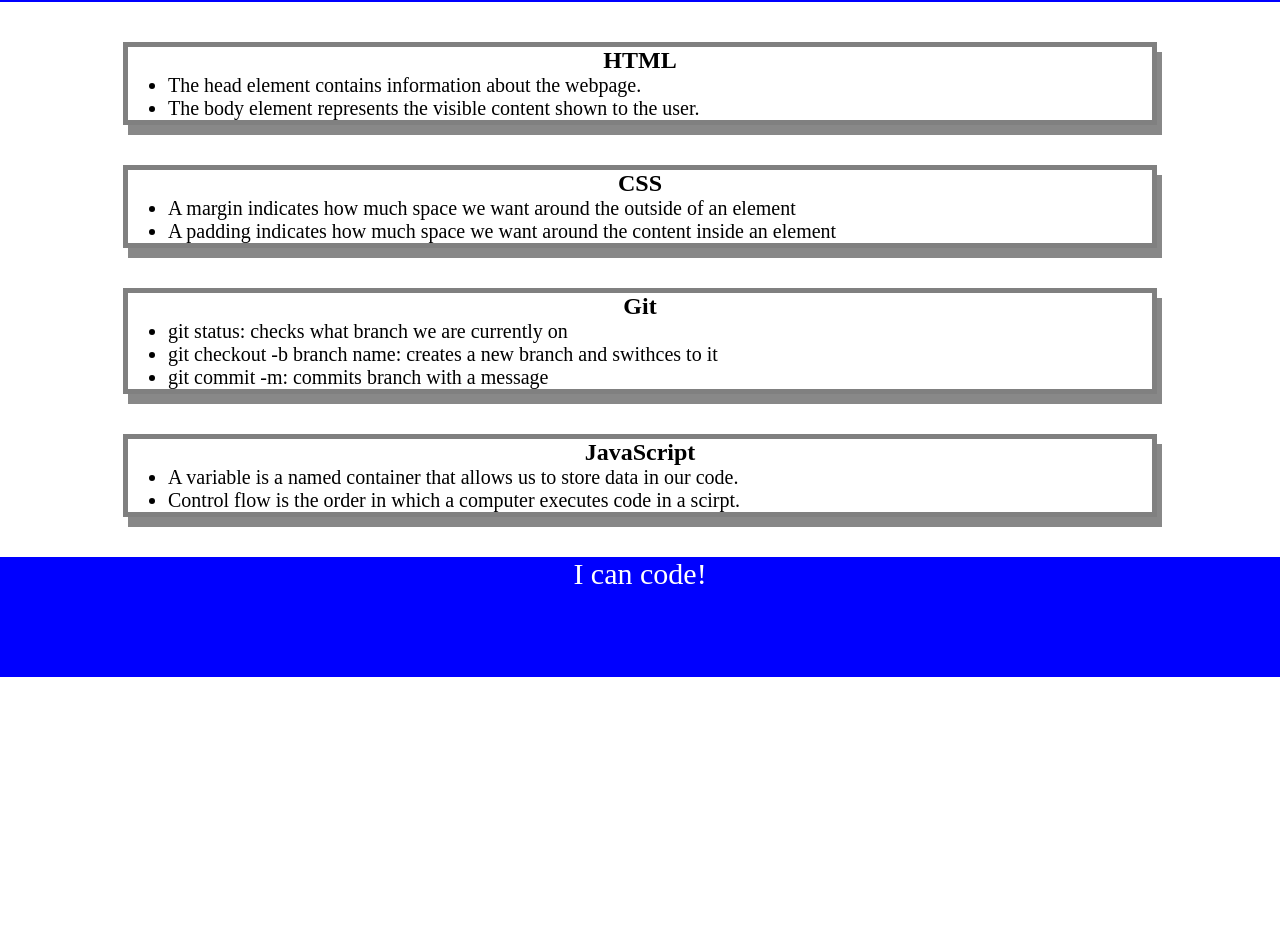
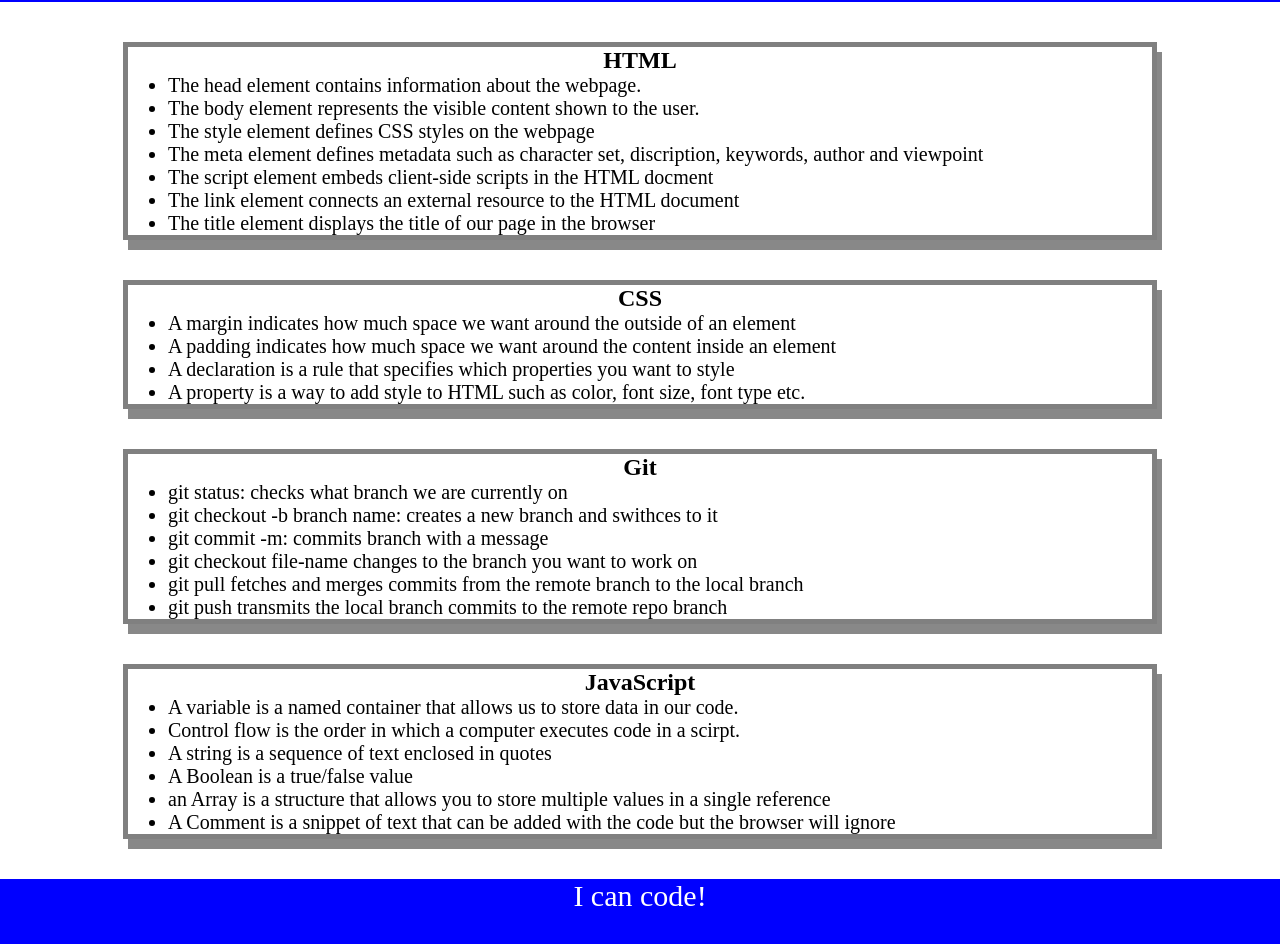
Before and after one commit to Phil-Pfister/prework-study-guide, a plain HTML site: page index.html in a window 1280 px wide. Shown: the part 118-1062 px from the top of the page. Before the commit the page ends 800 px from the top, so only its background shows below. Drawn offline with Linux system fonts and the light colour scheme.

Commit message:
added text to HTML

```diff
--- a/index.html
+++ b/index.html
@@ -19,6 +19,11 @@
          <ul>
             <li>The head element contains information about the webpage.</li>
             <li>The body element represents the visible content shown to the user.</li>
+            <li>The style element defines CSS styles on the webpage</li>
+            <li>The meta element defines metadata such as character set, discription, keywords, author and viewpoint</li>
+            <li>The script element embeds client-side scripts in the HTML docment</li>
+            <li>The link element connects an external resource to the HTML document</li>
+            <li>The title element displays the title of our page in the browser</li>
 
          </ul>
       </section>
@@ -28,6 +33,9 @@
         <ul>
           <li>A margin indicates how much space we want around the outside of an element</li>
           <li>A padding indicates how much space we want around the content inside an element</li>
+          <li>A declaration is a rule that specifies which properties you want to style</li>
+          <li>A property is a way to add style to HTML such as color, font size, font type etc.</li>
+
 
 
         </ul>
@@ -40,6 +48,11 @@
           <li>git status: checks what branch we are currently on</li>
           <li>git checkout -b branch name: creates a new branch and swithces to it</li>
           <li>git commit -m: commits branch with a message</li>
+          <li>git checkout file-name changes to the branch you want to work on</li>
+          <li>git pull fetches and merges commits from the remote branch to the local branch</li>
+          <li>git push transmits the local branch commits to the remote repo branch</li>
+
+
 
         </ul>
 
@@ -50,6 +63,10 @@
         <ul>
           <li>A variable is a named container that allows us to store data in our code.</li>
           <li>Control flow is the order in which a computer executes code in a scirpt.</li>
+          <li>A string is a sequence of text enclosed in quotes</li>
+          <li>A Boolean is a true/false value</li>
+          <li>an Array is a structure that allows you to store multiple values in a single reference</li>
+          <li>A Comment is a snippet of text that can be added with the code but the browser will ignore</li>
 
 
         </ul>
```
